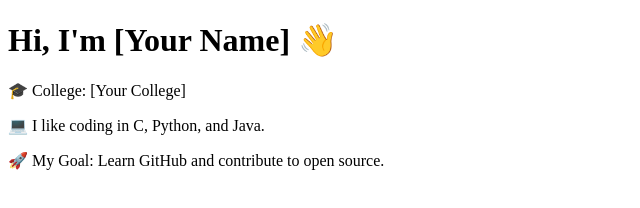
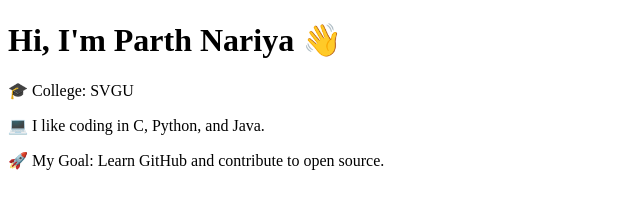
Before and after one commit to partnariya/partnariya.github.io, a plain HTML site: page index.html in a window 1280 px wide. Shown: the whole page, without its empty margins (0-640 px from the left). Drawn offline with Linux system fonts and the light colour scheme.

Commit message:
Update index.html

```diff
--- a/index.html
+++ b/index.html
@@ -5,8 +5,8 @@
   <title>My GitHub Page</title>
 </head>
 <body>
-  <h1>Hi, I'm [Your Name] 👋</h1>
-  <p>🎓 College: [Your College]</p>
+  <h1>Hi, I'm Parth Nariya 👋</h1>
+  <p>🎓 College: SVGU</p>
   <p>💻 I like coding in C, Python, and Java.</p>
   <p>🚀 My Goal: Learn GitHub and contribute to open source.</p>
 </body>
```
